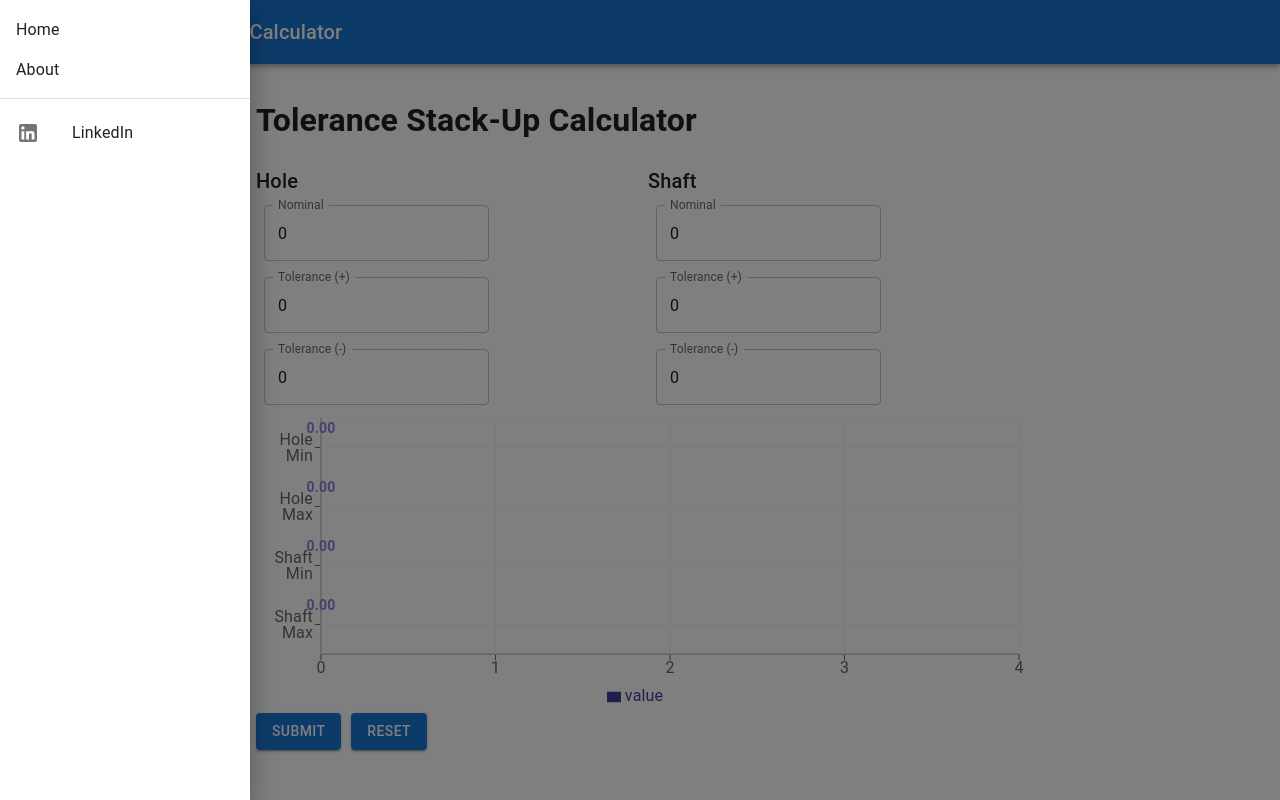
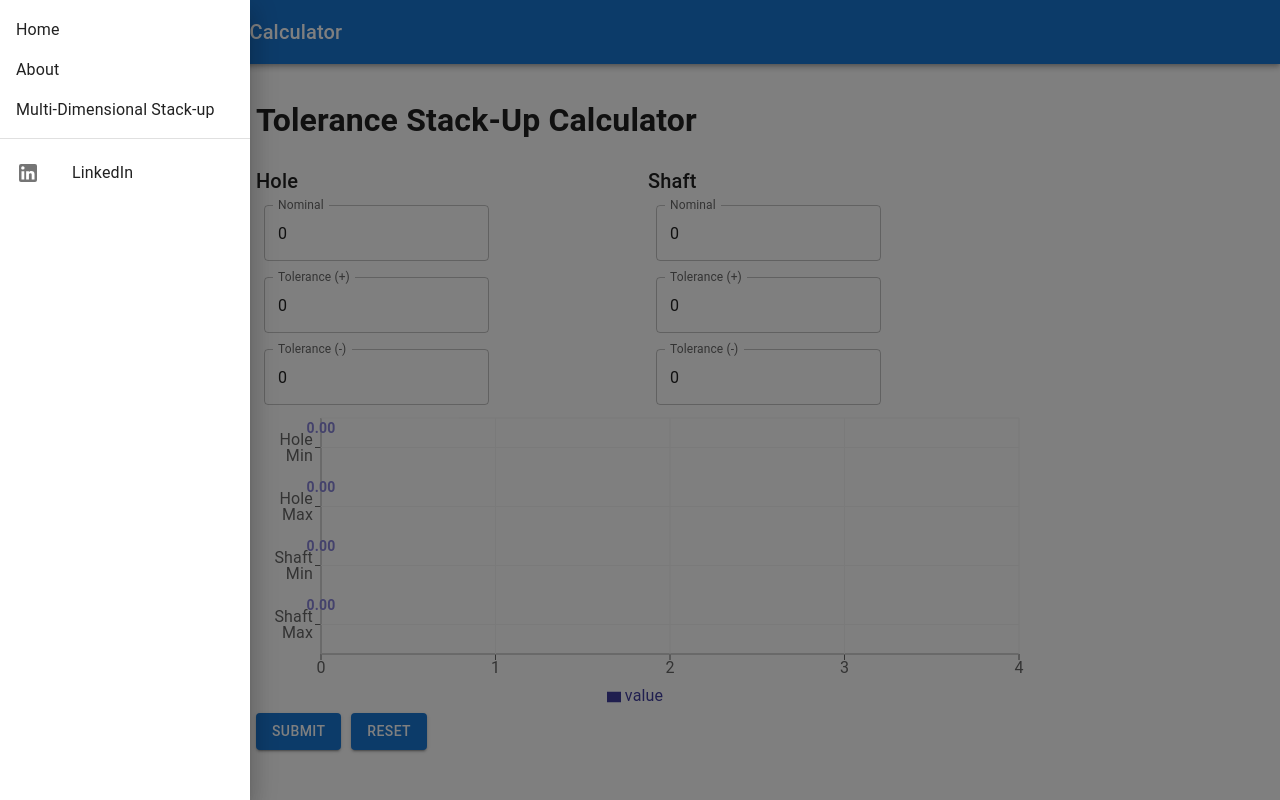
Before and after one commit to preetamnegi7/tolerance-stackup, a Next.js app: page / in a window 1280 px wide. Both pictures are taken after a click on the button "menu". Built offline with nearby package versions, Linux system fonts and the light colour scheme.

Commit message:
added multi dimesnion stack

```diff
--- a/components/Navbar.js
+++ b/components/Navbar.js
@@ -47,6 +47,9 @@ const Navbar = () => {
                     <MenuItem onClick={() => handleMenuItemClick('/about')}>
                         <ListItemText primary="About" primaryTypographyProps={{ variant: 'subtitle1' }} />
                     </MenuItem>
+                    <MenuItem onClick={() => handleMenuItemClick('/multidimensionalstackup')}>
+                        <ListItemText primary="Multi-Dimensional Stack-up" primaryTypographyProps={{ variant: 'subtitle1' }} />
+                    </MenuItem>
                     <Divider />
                     <Box sx={{ flexGrow: 1 }} />
                     <ListItem>
```
Lines whose indentation alone changed are shown as unchanged.
